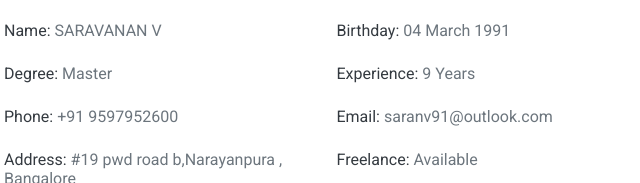
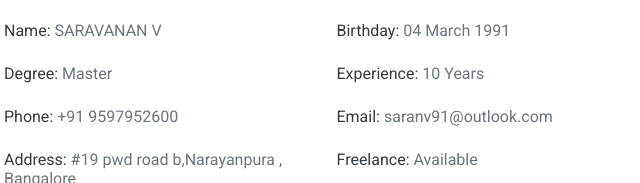
Before and after one commit to Me-saranv/saranv, a plain HTML site: page index.html in a window 1280 px wide. Shown: the part 1277-1460 px from the top of the page, 556-1196 px from the left. Drawn offline with nearby package versions, Linux system fonts and the light colour scheme.

Commit message:
Update index.html

```diff
--- a/index.html
+++ b/index.html
@@ -119,7 +119,7 @@
                         <div class="col-sm-6 py-2"><h6>Name: <span class="text-secondary">SARAVANAN V</span></h6></div>
                         <div class="col-sm-6 py-2"><h6>Birthday: <span class="text-secondary">04 March 1991</span></h6></div>
                         <div class="col-sm-6 py-2"><h6>Degree: <span class="text-secondary">Master</span></h6></div>
-                        <div class="col-sm-6 py-2"><h6>Experience: <span class="text-secondary">9 Years</span></h6></div>
+                        <div class="col-sm-6 py-2"><h6>Experience: <span class="text-secondary">10 Years</span></h6></div>
                         <div class="col-sm-6 py-2"><h6>Phone: <span class="text-secondary">+91 9597952600</span></h6></div>
                         <div class="col-sm-6 py-2"><h6>Email: <span class="text-secondary">saranv91@outlook.com</span></h6></div>
                         <div class="col-sm-6 py-2"><h6>Address: <span class="text-secondary">#19 pwd road b,Narayanpura , Bangalore</span></h6></div>
```
